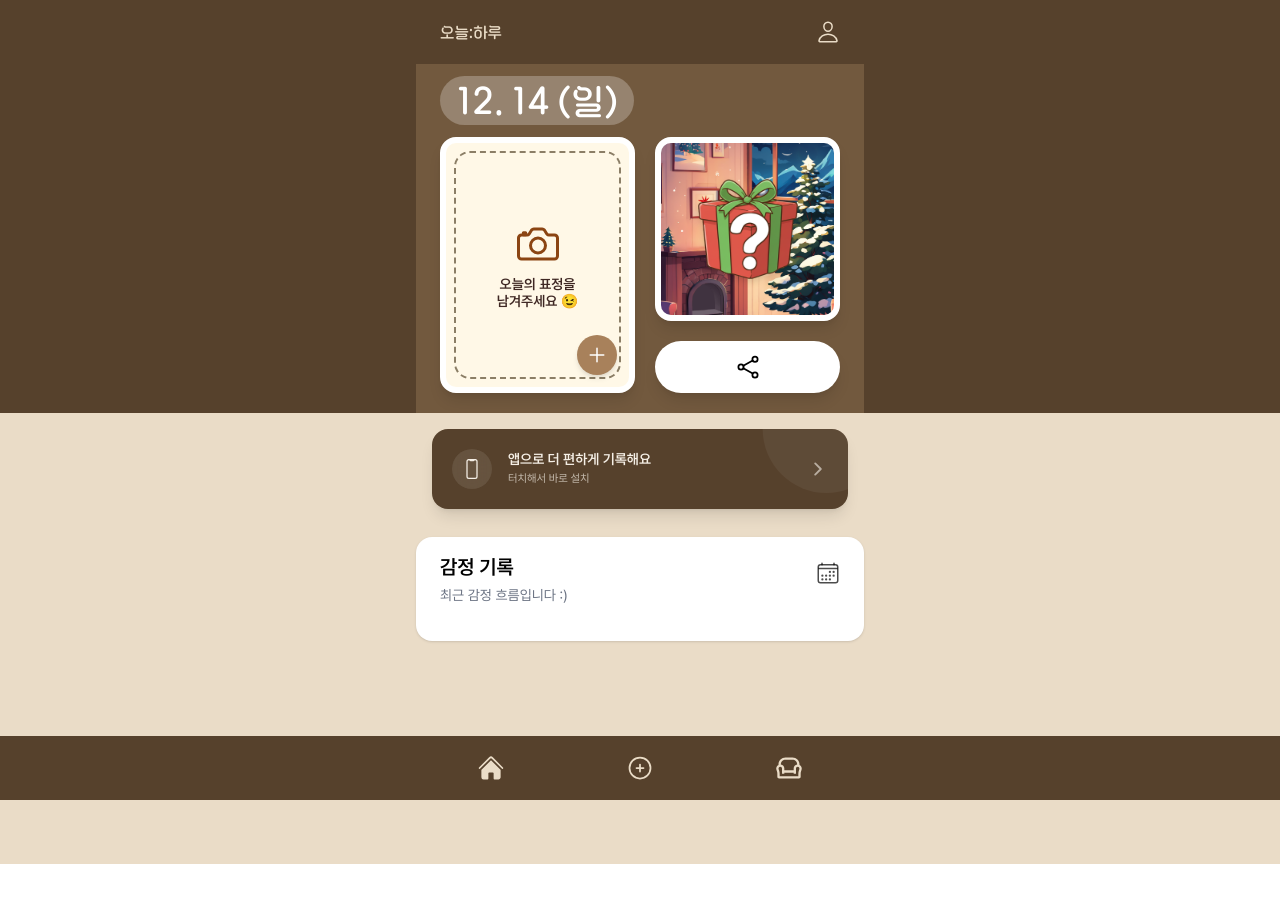
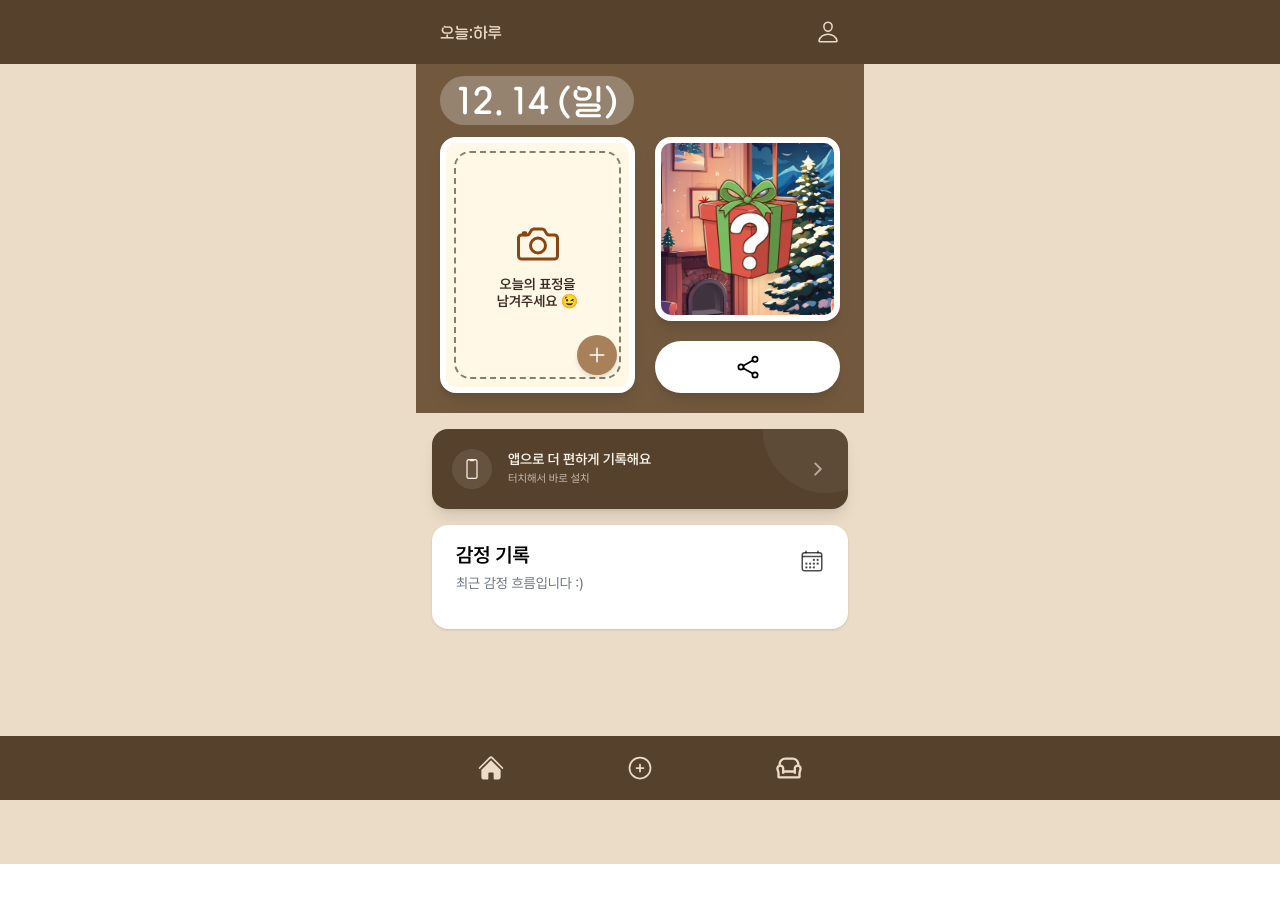
Before and after one commit to OSS-team9/OSS-Frontend, a Next.js app: page /main in a window 1280 px wide. Shown: the top 902 px of the page. Built offline with nearby package versions, Linux system fonts and the light colour scheme; no server answers; sample sign-in values are in the browser's storage.

Commit message:
design: main화면 구조 수정

```diff
--- a/src/app/main/page.tsx
+++ b/src/app/main/page.tsx
@@ -111,17 +111,13 @@ function MainPage() {
   return (
     <div className="min-h-screen bg-app-bg">
       {/* 상단 (진한 갈색 영역 + DailyResult) */}
-      <section className="bg-app-bg-tertiary">
-        <div className="mobile-container">
-          <DailyResult data={todayData} />
-        </div>
+      <section className="mobile-container bg-app-bg-tertiary">
+        <DailyResult data={todayData} />
       </section>
       <InstallBanner />
-      <section className="px-4 py-3">
-        <div className="mobile-container">
-          {/* ⭐️ 감정 기록 (데이터 전달) */}
-          <EmotionHistory logs={logs} />
-        </div>
+      <section className="mobile-container px-4">
+        {/* ⭐️ 감정 기록 (데이터 전달) */}
+        <EmotionHistory logs={logs} />
       </section>
     </div>
   );
```
